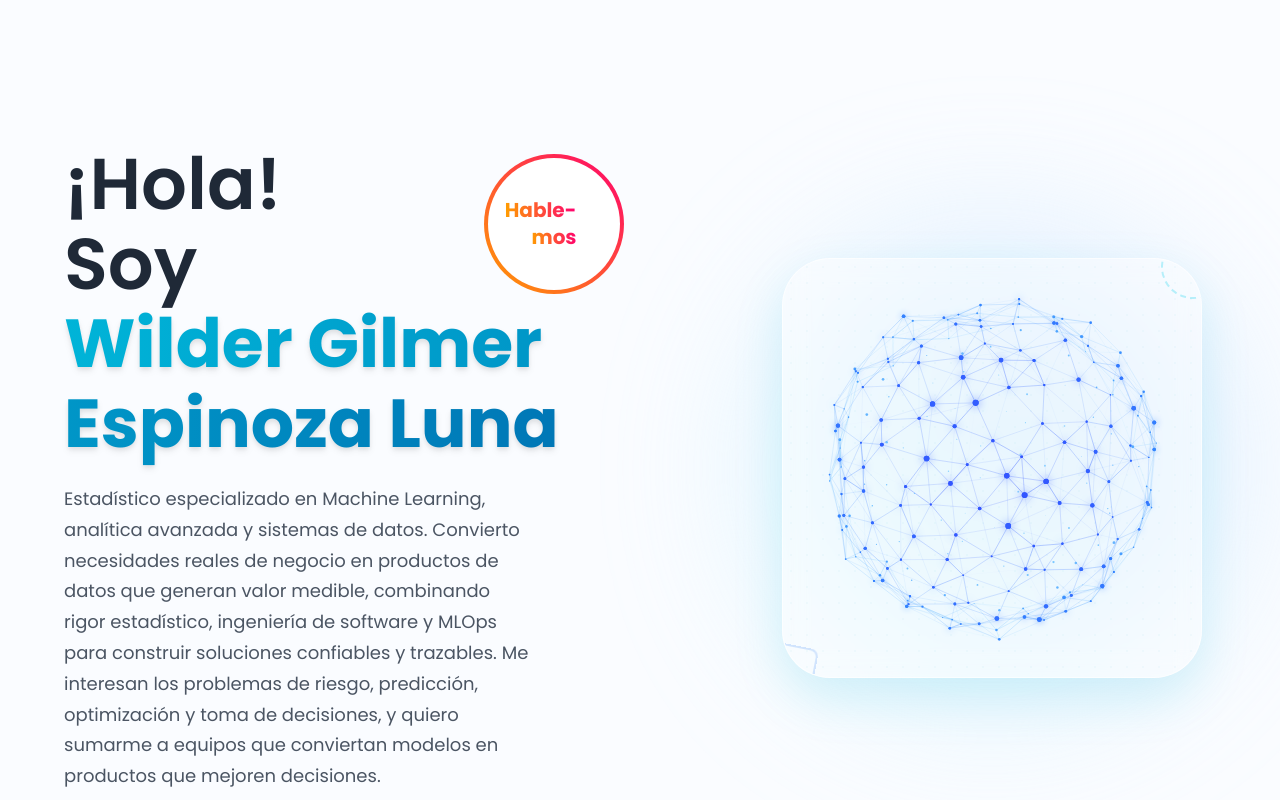
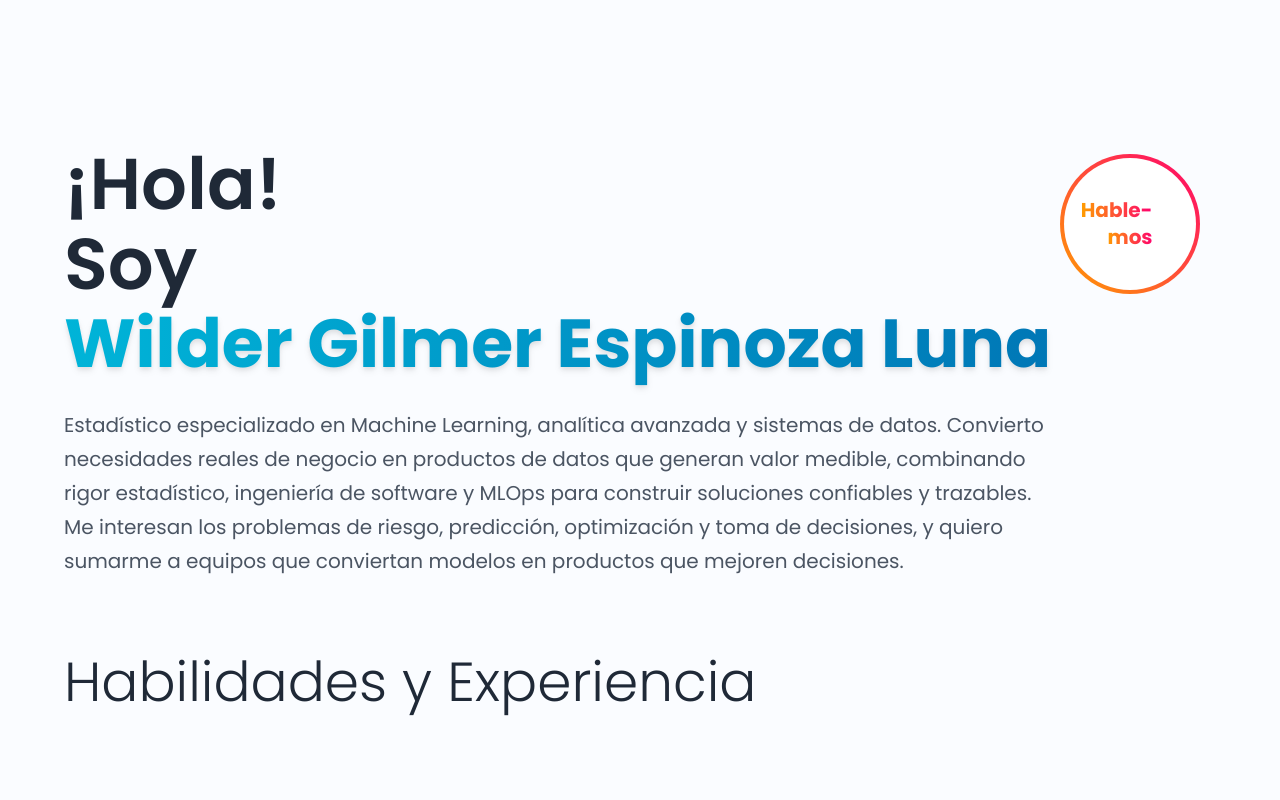
Before and after one commit to wilder14-eslu/personal-portfolio, a React (Vite) app: page / in a window 1280 px wide. Shown: the top 800 px of the page. Built offline with nearby package versions, Linux system fonts and the light colour scheme.

Commit message:
feat: quita la esfera animada y amplía la presentación

```diff
--- a/src/components/Hero.jsx
+++ b/src/components/Hero.jsx
@@ -2,8 +2,6 @@ import { useTranslation } from 'react-i18next';
 import styles from "../style";
 import LetsConnect from "./LetsConnect";
 import data from "../constants/data";
-import { motion } from "framer-motion";
-import HeroNetwork from "./HeroNetwork";
 
 const Hero = () => {
   const { i18n } = useTranslation();
@@ -14,12 +12,10 @@ const Hero = () => {
   return (
     <section
       id="home"
-      className={`flex md:flex-row flex-col ${styles.paddingY} relative`}
+      className={`flex flex-col ${styles.paddingY} relative`}
     >
-      {/* Left Side: Text Content */}
-      <div
-        className={`flex-1 ${styles.flexStart} flex-col xl:px-0 sm:px-16 px-6 z-10`}
-      >
+      {/* Presentación a todo el ancho */}
+      <div className={`w-full ${styles.flexStart} flex-col xl:px-0 sm:px-16 px-6 z-10`}>
         <div className="flex flex-row justify-between items-center w-full text-gray-800">
           <h1 className="flex-1 font-poppins font-semibold ss:text-[72px] text-[52px] text-gray-800 ss:leading-[80px] leading-[80px]">
             {lang === 'es' ? '¡Hola!' : 'Hi there!'}
@@ -31,34 +27,12 @@ const Hero = () => {
           </div>
         </div>
 
-        <h1 className="font-poppins font-bold ss:text-[68px] text-[52px] text-gray-900 ss:leading-[80px] leading-[80px] w-full">
+        <h1 className="font-poppins font-bold ss:text-[68px] text-[52px] text-gray-900 ss:leading-[80px] leading-[64px] w-full">
           <span className="text-transparent bg-clip-text bg-gradient-to-r from-[#00b4d8] to-[#0077b6] drop-shadow-md">{aboutMe.name}</span>
         </h1>
-        <p className={`font-poppins font-normal text-gray-600 text-[18px] leading-[30.8px] max-w-[470px] mt-5`}>
+        <p className="font-poppins font-normal text-gray-600 sm:text-[20px] text-[17px] sm:leading-[34px] leading-[30px] max-w-[1000px] mt-6">
           {aboutMe.intro}
         </p>
-      </div>
-
-      {/* Right Side: 4D Multidimensional Neural Network Design */}
-      <div
-        className={`flex-1 flex ${styles.flexCenter} md:my-0 my-16 relative z-10`}
-      >
-        {/* Subtle Ambient Glow */}
-        <div className="absolute w-[300px] h-[300px] sm:w-[450px] sm:h-[450px] bg-gradient-to-tr from-cyan-100 to-blue-200 rounded-full blur-[80px] opacity-60 z-0"></div>
-
-        <div className="relative w-[320px] h-[320px] sm:w-[420px] sm:h-[420px] flex items-center justify-center bg-white/40 backdrop-blur-md border border-white/60 rounded-[3rem] shadow-[0_20px_50px_rgba(0,180,216,0.15)] overflow-hidden">
-
-          {/* Geometric Element 1: Background grid/tech pattern */}
-          <div className="absolute inset-0 opacity-[0.03] bg-[radial-gradient(#00b4d8_1px,transparent_1px)] [background-size:16px_16px]"></div>
-
-          {/* HTML5 Canvas 4D Random Neural Network */}
-          <HeroNetwork />
-
-          {/* Floating Geometric Elements (Asymmetric accents) */}
-          <motion.div animate={{ rotate: 360 }} transition={{ repeat: Infinity, duration: 20, ease: "linear" }} className="absolute -top-6 -right-6 w-16 h-16 border-2 border-cyan-400/30 border-dashed rounded-full z-20"></motion.div>
-          <motion.div animate={{ rotate: -360 }} transition={{ repeat: Infinity, duration: 25, ease: "linear" }} className="absolute -bottom-4 -left-4 w-12 h-12 border-2 border-blue-500/20 rounded-lg z-20"></motion.div>
-
-        </div>
       </div>
 
       <div className={`ss:hidden ${styles.flexCenter} mt-10`}>
--- a/src/components/Projects.jsx
+++ b/src/components/Projects.jsx
@@ -3,6 +3,7 @@ import React, { useRef, useState } from "react";
 import data from "../constants/data";
 import { AiFillGithub } from "react-icons/ai";
 import { BsLink45Deg, BsChevronLeft, BsChevronRight } from "react-icons/bs";
+import devpostIcon from "../assets/Devpost.webp";
 
 const Project = (props) => {
   const { i18n } = useTranslation();
@@ -52,6 +53,11 @@ const Project = (props) => {
               size="1.5rem"
               className="text-gray-700 hover:text-cyan-600 transition-colors"
             />
+          </a>
+        )}
+        {props.devpost && (
+          <a href={props.devpost} target="_blank" rel="noreferrer" aria-label="Devpost" className="bg-gray-100 p-2 rounded-full hover:bg-cyan-100 transition-colors">
+            <img src={devpostIcon} alt="Devpost" className="w-6 h-6 object-contain" />
           </a>
         )}
         {props.link && (
```
Also changed, not shown: 2 other files (tests, documents, lock files or other folders).
